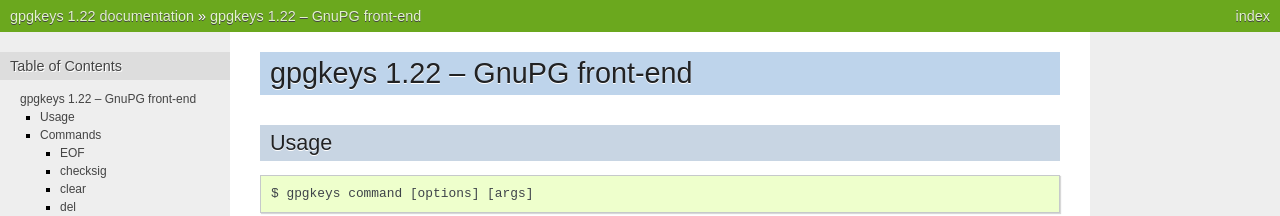
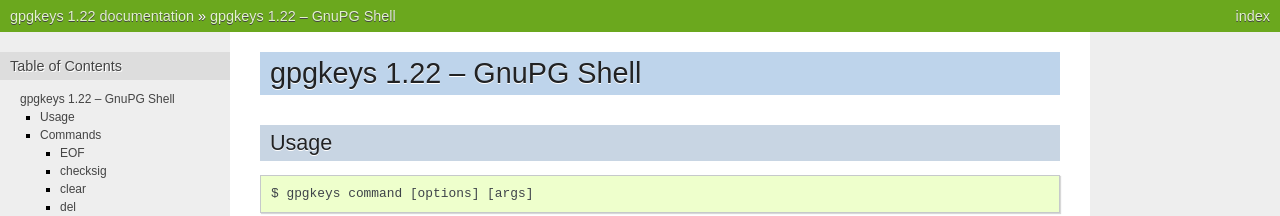
Before and after one commit to stefanholek/gpgkeys, a Sphinx documentation site: the page built from docs/index.rst, in a window 1280 px wide and 900 px high. Shown: the top 216 px of the window. Built offline with Sphinx 7.4.7, drawn with Linux system fonts in a browser that asks for light colours; some of the changed text lies outside the part shown.

Commit message:
Change claim.

```diff
--- a/README.txt
+++ b/README.txt
@@ -2,7 +2,7 @@
 gpgkeys
 =======
 ---------------------
-A front-end for GnuPG
+A GnuPG Shell
 ---------------------
 
 Introduction
--- a/docs/index.rst
+++ b/docs/index.rst
@@ -1,5 +1,5 @@
 =========================================================
-gpgkeys |version| -- GnuPG front-end
+gpgkeys |version| -- GnuPG Shell
 =========================================================
 
 .. toctree::
--- a/setup.py
+++ b/setup.py
@@ -11,7 +11,7 @@
 
 setup(name='gpgkeys',
       version=version,
-      description='A front-end for GnuPG',
+      description='A GnuPG Shell',
       long_description=open('README.txt').read() + '\n' +
                        open('CHANGES.txt').read(),
       classifiers=[
```
